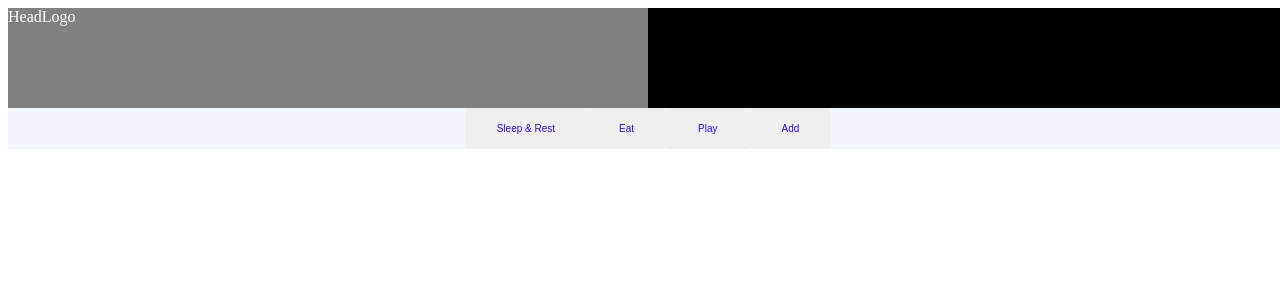
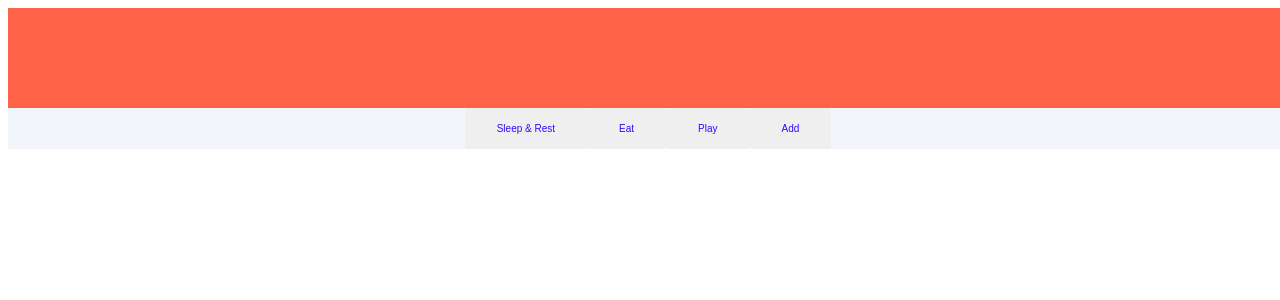
Before and after one commit to WigglyDonnie/fromluna, a React (Create React App) app: page / in a window 1280 px wide. Shown: the top 300 px of the page. Built offline with nearby package versions, Linux system fonts and the light colour scheme.

Commit message:
remove logo component

```diff
--- a/src/components/Head.scss
+++ b/src/components/Head.scss
@@ -1,5 +1,5 @@
 .Head{
-  background-color: black;
+  background-color: tomato;
   color: white;
   width: 100%;
   height: 100px;
--- a/src/components/Head.tsx
+++ b/src/components/Head.tsx
@@ -1,13 +1,13 @@
 import * as React from "react";
 
 import "./Head.scss";
-import HeadLogo from "./HeadLogo";
+
 
 export default function Head() {
   return (
 
   <div className='Head'>
-    <HeadLogo></HeadLogo>
+
 
   </div>
 
--- a/src/components/HeadLogo.scss
+++ /dev/null
@@ -1,5 +0,0 @@
-.HeadLogo{
-  background-color: grey;
-  width: 50%;
-  height: 100%;
-}
--- a/src/components/HeadLogo.tsx
+++ /dev/null
@@ -1,13 +0,0 @@
-import * as React from "react";
-
-import "./HeadLogo.scss";
-
-export default function HeadLogo() {
-  return (
-
-  <div className='HeadLogo'>
-    HeadLogo
-  </div>
-
-  );
-};
```
